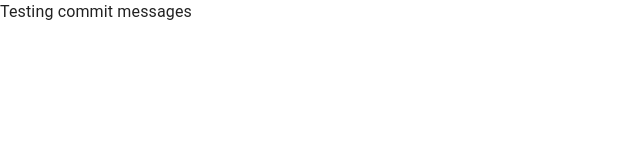
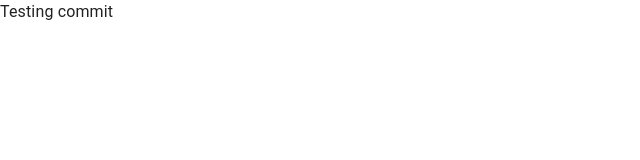
Before and after one commit to dcoates83/cts-fishing, a React (Vite) app: page / in a window 1280 px wide. Shown: the top 160 px of the page, without its empty margins (0-640 px from the left). Built offline with nearby package versions, Linux system fonts and the light colour scheme.

Commit message:
refactor: styles I must sleep... it's working... in just three hours... Resolves #432

```diff
--- a/src/App.tsx
+++ b/src/App.tsx
@@ -1,3 +1,3 @@
 export default function App() {
-  return <div className="App">Testing commit messages</div>;
+  return <div className="App">Testing commit </div>;
 }
```
